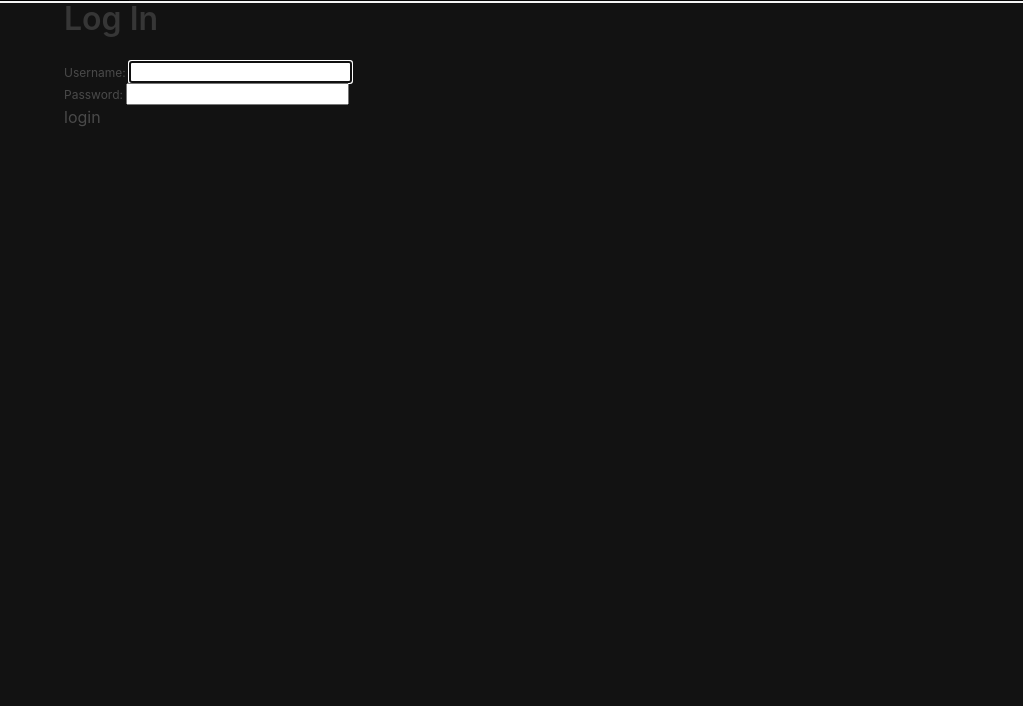
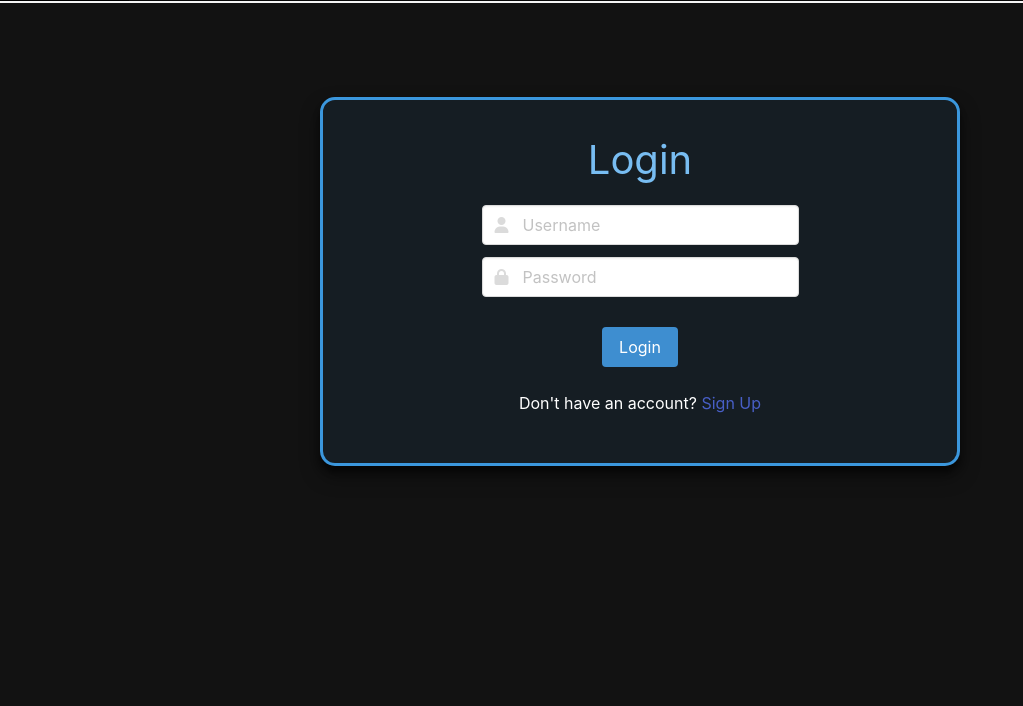
Before and after one commit to sean3434/GameArchive-Django, a Django app: page /accounts/login/ in a window 1280 px wide. Shown: the part 51-757 px from the top of the page, without its empty margins (0-1023 px from the left). Run offline with Django 4.2, Linux system fonts and the light colour scheme; some libraries are stand-ins or nearby versions.

Commit message:
Added Material Icons, Custom Login & Signup Forms, Edit Form, Landing Page, Styling, Changed Layout of Search & Edit Pages, Added Login & Signup Container

```diff
--- a/main_app/static/styles/main.css
+++ b/main_app/static/styles/main.css
@@ -116,18 +116,18 @@ p {
 
 .sublibimg {
     /* border: solid #1c5784 3px; */
-    border-radius: 15px;
+    border-radius: 7px;
     min-width: 10vw;
     max-width: 10vw;
-    box-shadow: rgba(0, 0, 0, 0.24) 0px 10px 20px, rgba(0, 0, 0, 0.28) 0px 6px 6px;
+    box-shadow: rgba(0, 0, 0, 0.44) 0px 10px 20px, rgba(0, 0, 0, 0.48) 0px 6px 6px;
 }
 
 .searchimg {
     /* border: solid #1c5784 3px; */
-    border-radius: 15px;
+    border-radius: 7px;
     min-width: 25vw;
     max-width: 25vw;
-    box-shadow: rgba(0, 0, 0, 0.24) 0px 10px 20px, rgba(0, 0, 0, 0.28) 0px 6px 6px;
+    box-shadow: rgba(0, 0, 0, 0.44) 0px 10px 20px, rgba(0, 0, 0, 0.48) 0px 6px 6px;
 }
 
 .detail__add_to_list {
@@ -219,3 +219,45 @@ p {
 .wanna {
     margin-right: 3px;
 }
+
+.person {
+    margin-left: 3px;
+}
+
+.field {
+    max-width: 50%;
+    align-items: center;
+    text-align: center;
+    margin: auto;
+}
+
+.logg {
+    text-align: center;
+    font-size: 40px;
+    margin-bottom: 15px;
+}
+
+.logbox {
+    border: solid #3b97dd 3px;
+    border-radius: 15px;
+    margin: 0px auto 0px auto;
+    padding: 30px 0px 0px 0px;
+    max-width: 50vw;
+    background-color: #3b97dd16;
+    box-shadow: rgba(0, 0, 0, 0.44) 0px 10px 20px, rgba(0, 0, 0, 0.48) 0px 6px 6px;
+}
+.logmessage {
+    text-align: center;
+}
+.updateeee {
+    text-align: center;
+    font-size: 40px;
+}
+
+.updatetextt {
+    margin-left: 20px;
+}
+
+.editsubmit {
+    padding: 0px 15px 0px 15px !important;
+}
--- a/main_app/templates/base.html
+++ b/main_app/templates/base.html
@@ -6,6 +6,7 @@
         <meta http-equiv="X-UA-Compatible" content="IE=edge" />
         <meta name="viewport" content="width=device-width, initial-scale=1.0" />
         <link rel="stylesheet" href="{% static 'styles/main.css' %}?{% now 'U' %}" />
+        <script src="https://kit.fontawesome.com/5d5bccdf8a.js" crossorigin="anonymous"></script>
         <script src="{% static 'scripts/main.js' %}" defer></script>
         <link rel="stylesheet" href="https://cdn.jsdelivr.net/npm/bulma@0.9.2/css/bulma.min.css">
         <link rel="stylesheet" href="https://fonts.googleapis.com/icon?family=Material+Icons">
@@ -58,7 +59,7 @@
                 </div>
             {% if user.is_authenticated %}
                 <div class="navbar-menu navbar-end">
-                    <span class="navbar-item">Hey, {{user.username}}</span>
+                    <span class="navbar-item">{{user.username}}<i class='material-icons person'>person</i></span>
                     <a class="navbar-item" href="{% url 'logout' %}">Logout<i class='material-icons logout'>logout</i></a>
                 </div>
                 {% else %}
--- a/main_app/templates/registration/login.html
+++ b/main_app/templates/registration/login.html
@@ -5,10 +5,43 @@ Login Page
 {% endblock %}
 
 {% block content %}
-<h1 class="title">Log In</h1>
-<form method="post" action="{% url 'login' %}">
-    {% csrf_token %} {{ form.as_p }}
-    <input type="submit" class="btn" value="login" />
-    <input type="hidden" name="next" value="{{ next }}" />
-</form>
+<br/>
+<br/>
+<br/>
+<br/>
+<div class='contain'>
+    <div class='logbox'>
+            <h1 class="searchtitle logg">Login</h1>
+            <form method="post" action="{% url 'login' %}">
+                {% csrf_token %}
+                <div class="field">
+                    <p class="control has-icons-left has-icons-right">
+                        <input class="input" type="text" placeholder="Username" name="username">
+                        <span class="icon is-small is-left">
+                        <i class="fas fa-user"></i>
+                        </span>
+                    </p>
+                </div>
+                <div class="field">
+                    <p class="control has-icons-left">
+                        <input class="input" type="password" placeholder="Password" name="password">
+                        <span class="icon is-small is-left">
+                        <i class="fas fa-lock"></i>
+                        </span>
+                    </p>
+                </div>
+                <div class="field">
+                    <p class="control">
+                        <button class="button is-info">
+                        Login
+                        </button>
+                    </p>
+                </div>
+            </form>
+            <br/>
+            <h2 class='logmessage'>Don't have an account? <a href="{% url 'signup' %}">Sign Up</h2>
+            <br/>
+            <br/>
+    </div>
+</div>
 {% endblock %}
--- a/main_app/templates/search.html
+++ b/main_app/templates/search.html
@@ -23,6 +23,7 @@ Search Page
                 {% include 'comma.html' %}{{ j.platform.name }}
             {% endfor %}
         </div>
+            {% if user.is_authenticated %}
             <div class="dropdown is-hoverable">
                 <div class="dropdown-trigger">
                     <button class="button is-info is-rounded" aria-haspopup="true" aria-controls="dropdown-menu3">
@@ -64,6 +65,9 @@ Search Page
                     </div>
                 </div>
                 </div>
+                {% else %}
+                <a class='button is-info is-rounded' href='/accounts/login'>+ Add Game To Library</a>
+                {% endif %}
         <hr style='border-top:2px dotted #8c8c8c;'>
     {% endfor %}
 {% endblock %}
```
Also changed, not shown: main_app/templates/finished_playing.html (+13 -0 lines), main_app/templates/game_update.html (+19 -5 lines), main_app/templates/registration/signup.html (+47 -6 lines), main_app/templates/stopped_playing.html (+13 -0 lines), main_app/templates/want_to_play.html (+13 -0 lines).
